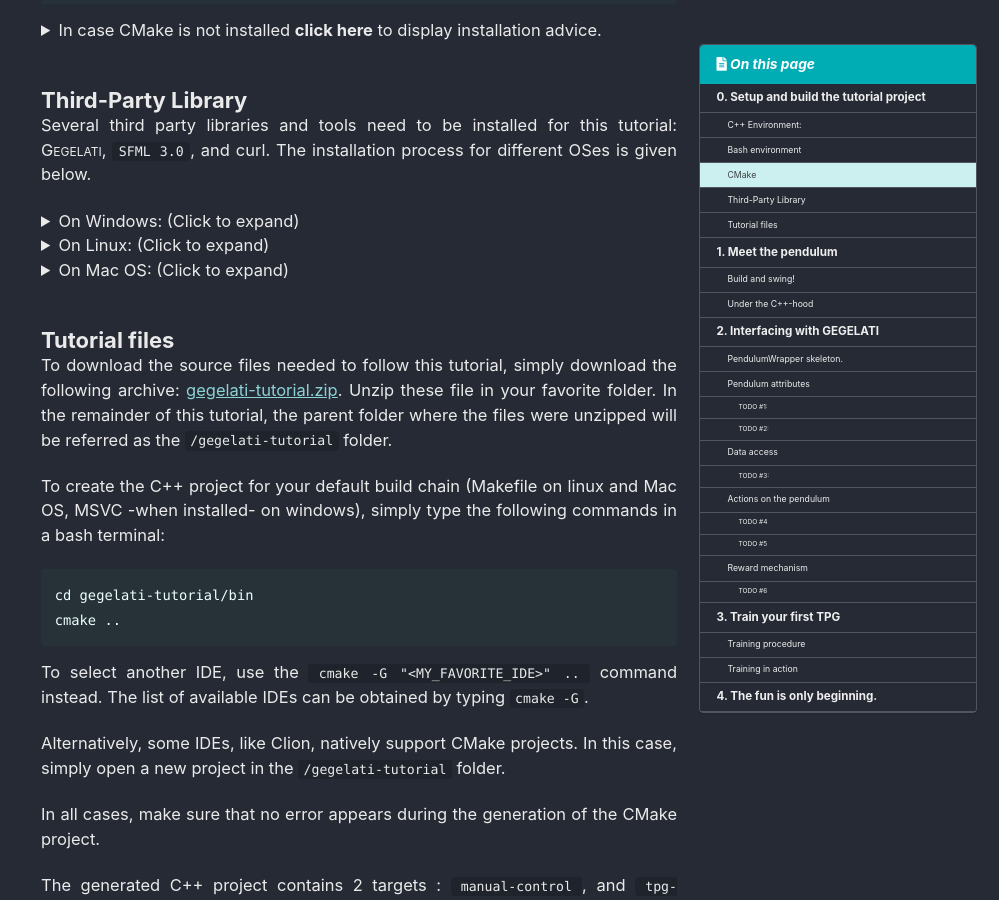
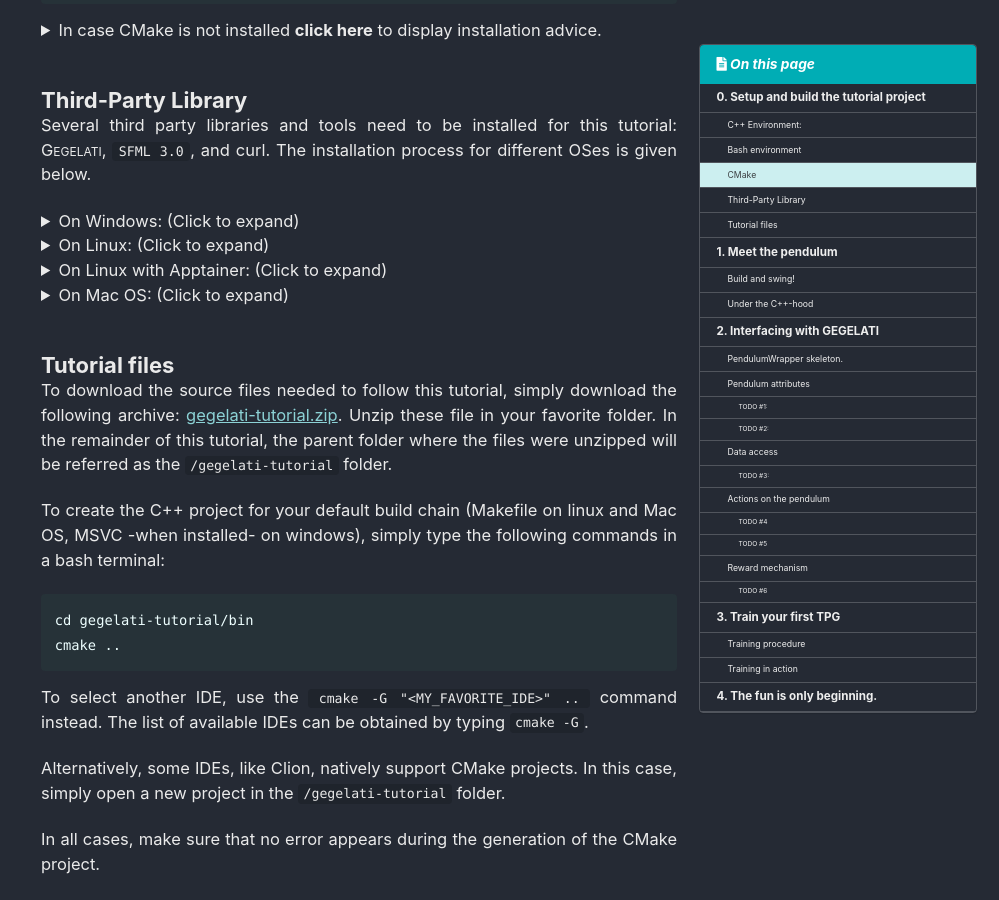
Before and after one commit to gegelati/gegelati-tutorial, a Jekyll site: the page built from docs/_pages/index.md, in a window 1280 px wide and 900 px high, scrolled down 1454 px. Shown: the whole window, without its empty margins (281-1280 px from the left). Built offline with Jekyll 4.4.1, drawn with Linux system fonts in a browser that asks for light colours; cached includes are drawn as plain includes; formulas are drawn with MathJax 3; the list of posts is cut into pages by our own code.

Commit message:
Add apptainer possibility.

````diff
--- a/docs/_pages/index.md
+++ b/docs/_pages/index.md
@@ -83,6 +83,10 @@
 cmake .. -DCMAKE_BUILD_TYPE=Release
 sudo cmake --build . --target install # On Linux
 ```
+{% enddetails %}
+
+{% details On Linux with Apptainer: (Click to expand) %}
+If you wish to run the tutorial within a contained environment, the following apptainer container is for you. In contains all needed requirement to build and run the tuto: gcc, cmake, sfml, gegelati. [Apptainer definition file](./data/apptainer_gegelati-tuto.def).
 {% enddetails %}
 
 {% details On Mac OS: (Click to expand) %}
````
Also changed, not shown: 1 other file.
